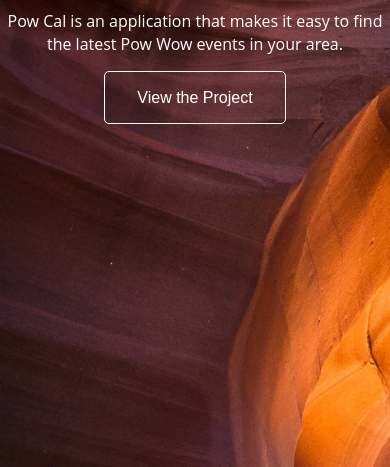
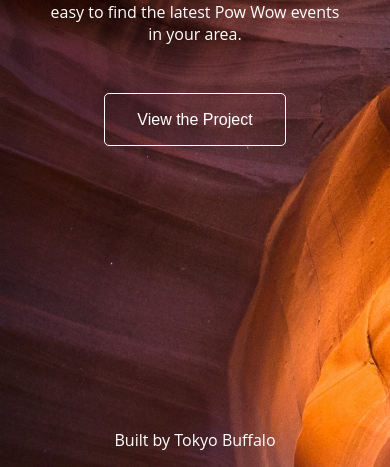
Before and after one commit to gitter-badger/pow-wow-calendar, a plain HTML site: page index.html in a window 390 px wide. Shown: the part 377-844 px from the top of the page. Drawn offline with nearby package versions, Linux system fonts and the light colour scheme; a small style sheet from the web is missing.

Commit message:
added github repo link and media queries

```diff
--- a/css/main.css
+++ b/css/main.css
@@ -335,6 +335,7 @@ body {
   font-family: Open Sans, sans-serif;
   text-align: center;
   color: white;
+  padding: 0 3rem 2rem 3rem;
 }
 
 .app-repo {
@@ -349,3 +350,16 @@ body {
 .button-text {
   vertical-align: middle;
 }
+
+footer {
+  position: absolute;
+  bottom: 1rem;
+  width: 100%;
+  font-family: Open Sans, sans-serif;
+  color: white;
+  text-align: center;
+}
+
+@media screen and (max-width: 568px) {
+.app-title { padding: 10rem 0 0 0; }
+}
--- a/index.html
+++ b/index.html
@@ -26,8 +26,9 @@
         <div class="wrapper">
             <h1 class="app-title">Pow Cal</h1>
             <p class="app-desc">Pow Cal is an application that makes it easy to find the latest Pow Wow events in your area.</p>
-            <button class="app-repo"><span class="button-text">View the Project</span>
+            <a href="https://github.com/Tokyo-Buffalo/pow-wow-calendar" target="_blank"><button class="app-repo"><span class="button-text">View the Project</span></button></a>
         </div>
+        <footer><span class="footer-text">Built by Tokyo Buffalo</span></footer>
         <script src="//ajax.googleapis.com/ajax/libs/jquery/1.10.2/jquery.min.js"></script>
         <script>window.jQuery || document.write('<script src="js/vendor/jquery-1.10.2.min.js"><\/script>')</script>
         <script src="js/plugins.js"></script>
```
Also changed, not shown: 2 other files.
